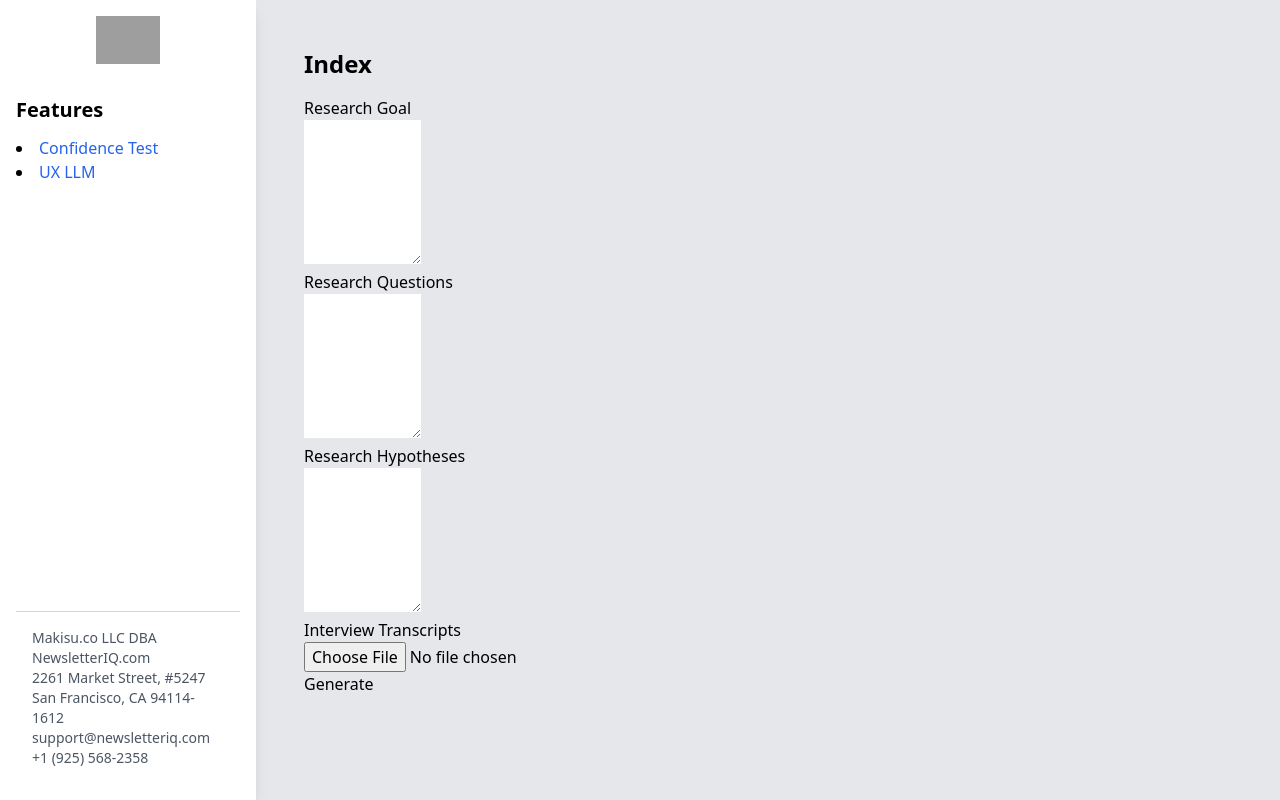
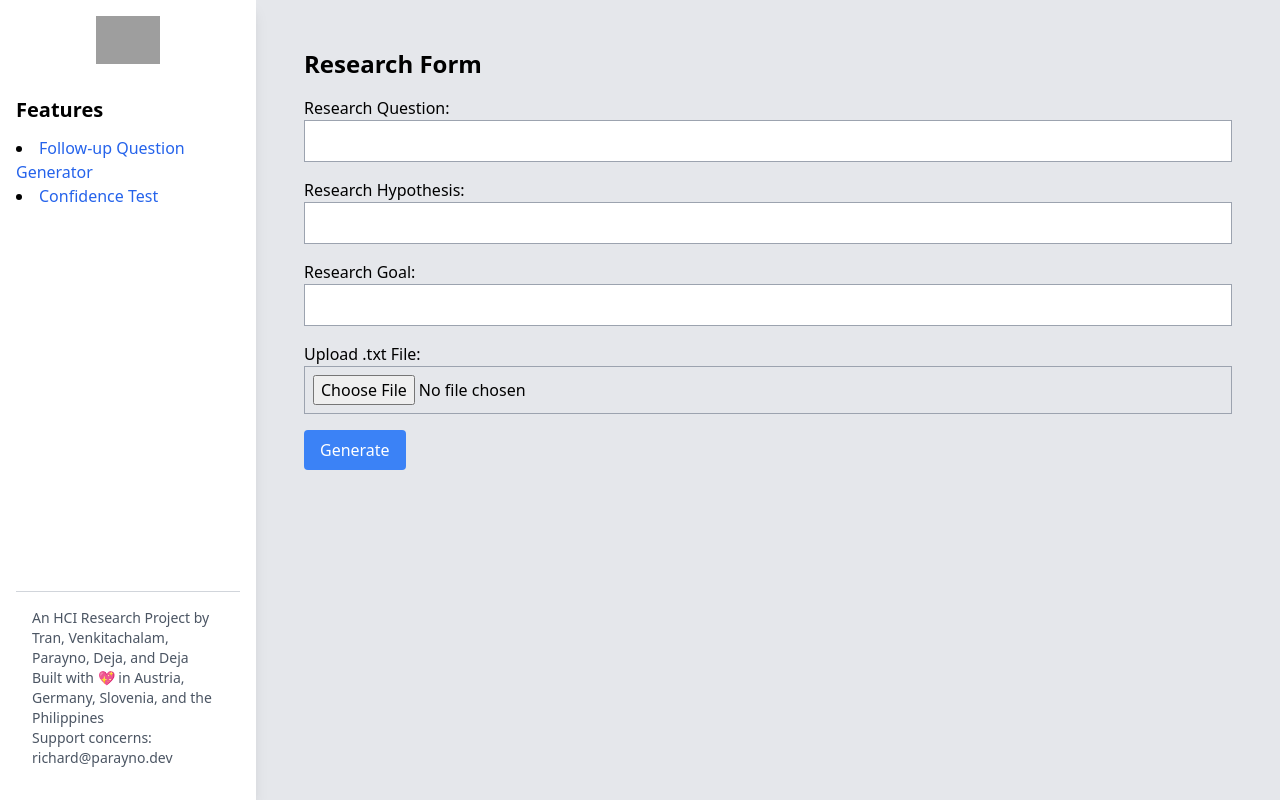
Before and after one commit to richard-parayno/ux-llm, a Flask app: page / in a window 1280 px wide. Run offline with Flask 3, Linux system fonts and the light colour scheme; some libraries are stand-ins or nearby versions; grey boxes are pictures that could not be loaded.

Commit message:
updated some copy, added basic form

```diff
--- a/static/dist/css/style.css
+++ b/static/dist/css/style.css
@@ -555,6 +555,10 @@ video {
   margin-bottom: 2rem;
 }
 
+.block {
+  display: block;
+}
+
 .flex {
   display: flex;
 }
@@ -579,6 +583,10 @@ video {
   width: auto;
 }
 
+.w-full {
+  width: 100%;
+}
+
 .flex-grow {
   flex-grow: 1;
 }
@@ -595,6 +603,20 @@ video {
   flex-direction: column;
 }
 
+.space-y-4 > :not([hidden]) ~ :not([hidden]) {
+  --tw-space-y-reverse: 0;
+  margin-top: calc(1rem * calc(1 - var(--tw-space-y-reverse)));
+  margin-bottom: calc(1rem * var(--tw-space-y-reverse));
+}
+
+.rounded {
+  border-radius: 0.25rem;
+}
+
+.border {
+  border-width: 1px;
+}
+
 .border-t {
   border-top-width: 1px;
 }
@@ -602,6 +624,16 @@ video {
 .border-gray-300 {
   --tw-border-opacity: 1;
   border-color: rgb(209 213 219 / var(--tw-border-opacity));
+}
+
+.border-gray-400 {
+  --tw-border-opacity: 1;
+  border-color: rgb(156 163 175 / var(--tw-border-opacity));
+}
+
+.bg-blue-500 {
+  --tw-bg-opacity: 1;
+  background-color: rgb(59 130 246 / var(--tw-bg-opacity));
 }
 
 .bg-gray-200 {
@@ -614,9 +646,8 @@ video {
   background-color: rgb(255 255 255 / var(--tw-bg-opacity));
 }
 
-.bg-black {
-  --tw-bg-opacity: 1;
-  background-color: rgb(0 0 0 / var(--tw-bg-opacity));
+.p-2 {
+  padding: 0.5rem;
 }
 
 .p-4 {
@@ -625,6 +656,16 @@ video {
 
 .p-8 {
   padding: 2rem;
+}
+
+.px-4 {
+  padding-left: 1rem;
+  padding-right: 1rem;
+}
+
+.py-2 {
+  padding-top: 0.5rem;
+  padding-bottom: 0.5rem;
 }
 
 .text-2xl {
@@ -656,6 +697,11 @@ video {
   color: rgb(75 85 99 / var(--tw-text-opacity));
 }
 
+.text-white {
+  --tw-text-opacity: 1;
+  color: rgb(255 255 255 / var(--tw-text-opacity));
+}
+
 .shadow-lg {
   --tw-shadow: 0 10px 15px -3px rgb(0 0 0 / 0.1), 0 4px 6px -4px rgb(0 0 0 / 0.1);
   --tw-shadow-colored: 0 10px 15px -3px var(--tw-shadow-color), 0 4px 6px -4px var(--tw-shadow-color);
--- a/templates/index.html
+++ b/templates/index.html
@@ -18,8 +18,8 @@
                 <div class="mb-8">
                     <h3 class="font-bold text-xl mb-3">Features</h3>
                     <ul class="list-disc list-inside">
+                        <li><a href="#" class="text-blue-600">Follow-up Question Generator</a></li>
                         <li><a href="#" class="text-blue-600">Confidence Test</a></li>
-                        <li><a href="#" class="text-blue-600">UX LLM</a></li>
                     </ul>
                 </div>
             </div>
@@ -27,38 +27,39 @@
             <div class="border-t border-gray-300"></div>
             <!-- Company Details -->
             <div class="p-4">
-                <p class="text-sm text-gray-600">Makisu.co LLC DBA NewsletterIQ.com</p>
-                <p class="text-sm text-gray-600">2261 Market Street, #5247</p>
-                <p class="text-sm text-gray-600">San Francisco, CA 94114-1612</p>
-                <p class="text-sm text-gray-600">support@newsletteriq.com</p>
-                <p class="text-sm text-gray-600">+1 (925) 568-2358</p>
+                <p class="text-sm text-gray-600">An HCI Research Project by Tran, Venkitachalam, Parayno, Deja, and Deja</p>
+                <p class="text-sm text-gray-600">Built with 💖 in Austria, Germany, Slovenia, and the Philippines</p>
+                <p class="text-sm text-gray-600">Support concerns: richard@parayno.dev</p>
             </div>
         </div>
         <div class="w-4/5 p-4">
             <div class="p-8">
-                <h2 class="font-bold text-2xl mb-4">Index</h2>
-                <!-- Your content goes here -->
-                <form method="POST" enctype="multipart/form-data">
-                    {{ form.hidden_tag() }}
-                    <p>
-                        {{ form.goal.label }}<br>
-                        {{ form.goal }}
-                    </p>
-                    <p>
-                        {{ form.questions.label }}<br>
-                        {{ form.questions }}
-                    </p>
-                    <p>
-                        {{ form.hypotheses.label }}<br>
-                        {{ form.hypotheses }}
-                    </p>
-                    <p>
-                        {{ form.interview_transcripts.label }}<br>
-                        {{ form.interview_transcripts }}
-                    </p>
-                    <p>
-                        {{ form.submit() }}
-                    </p>
+                <h1 class="text-2xl font-bold mb-4">Research Form</h1>
+
+                <form  method="post" enctype="multipart/form-data" class="space-y-4">
+                    <div>
+                        <label class="block">Research Question:</label>
+                        <input type="text" name="research_question" class="border border-gray-400 p-2 w-full">
+                    </div>
+
+                    <div>
+                        <label class="block">Research Hypothesis:</label>
+                        <input type="text" name="research_hypothesis" class="border border-gray-400 p-2 w-full">
+                    </div>
+
+                    <div>
+                        <label class="block">Research Goal:</label>
+                        <input type="text" name="research_goal" class="border border-gray-400 p-2 w-full">
+                    </div>
+
+                    <div>
+                        <label class="block">Upload .txt File:</label>
+                        <input type="file" name="uploaded_file" accept=".txt" class="border border-gray-400 p-2 w-full">
+                    </div>
+
+                    <div>
+                        <button type="submit" class="bg-blue-500 text-white py-2 px-4 rounded">Generate</button>
+                    </div>
                 </form>
 
                 <!-- display result -->
```
